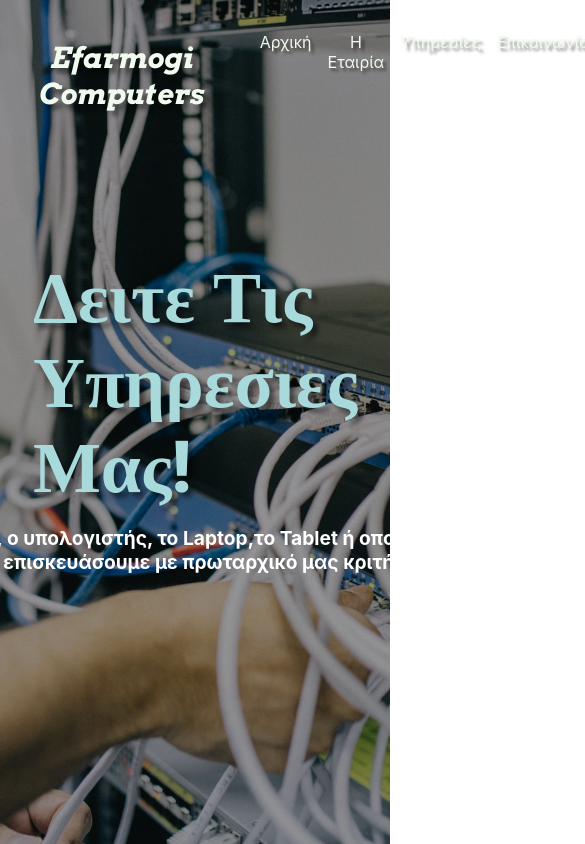
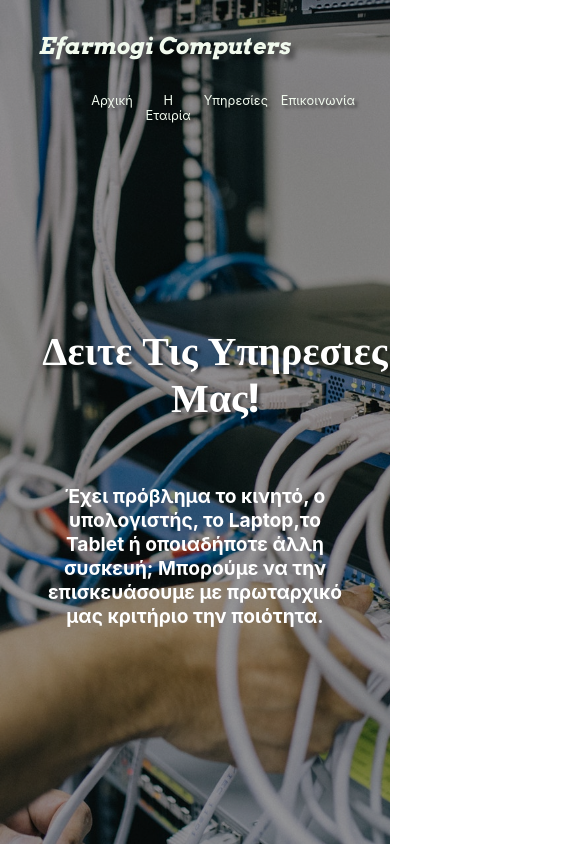
Before and after one commit to SamuelSub/efarmogi-computers, a Next.js app: page / in a window 390 px wide. Shown: the top 844 px of the page, 585 px wide, since content can reach past the window. Built offline with nearby package versions, Linux system fonts and the light colour scheme.

Commit message:
fixed responsive issues

```diff
--- a/pages/index.js
+++ b/pages/index.js
@@ -12,7 +12,7 @@ export default function Home() {
         <meta name="description" content="Generated by create next app" />
         <link rel="icon" href="/favicon.ico" />
       </Head>
-      <main>
+      <main className={styles.main}>
 
         <div className={styles.background}>
           <Image src={background} alt="background image" layout="fill" objectFit="cover" />
--- a/styles/Home.module.css
+++ b/styles/Home.module.css
@@ -22,24 +22,22 @@
   height: 100vh;
   margin: 0;
   padding: 0;
+  overflow: hidden;
 }
 
 .mainHeading {
-  color: #a8dadc;
-  /* display: flex; */
-  /* width: 100%;
-  height: 100%;
-  justify-content: center;
-  align-items: center; */
-  margin: 0 10%;
-  font-size: 4.5em;
+  color: white;
   font-family: 'Roboto', 'sans-serif';
-  text-shadow: 5px 5px 5px rgba(0, 0, 0, 0.5);
+  font-size: 2.5rem;
+  padding-left: 1em;
+  padding-top: 3em;
+  text-align: center;
+  text-shadow: 3px 3px 3px rgba(0, 0, 0, 0.5);
 }
 
 .heroDesc {
   color: white;
   font-size: 1.2em;
   text-align: center;
-  width: 50em;
+  padding: 1em 2em;
 }
--- a/styles/navbar.module.css
+++ b/styles/navbar.module.css
@@ -11,7 +11,10 @@
   display: flex;
   justify-content: space-between;
   text-align: center;
-  margin: 1em 10%;
+  width: 100%;
+  flex-wrap: wrap;
+  font-size: 0.8rem;
+  padding: 1em 3em;
 }
 
 .navbar ul {
```
